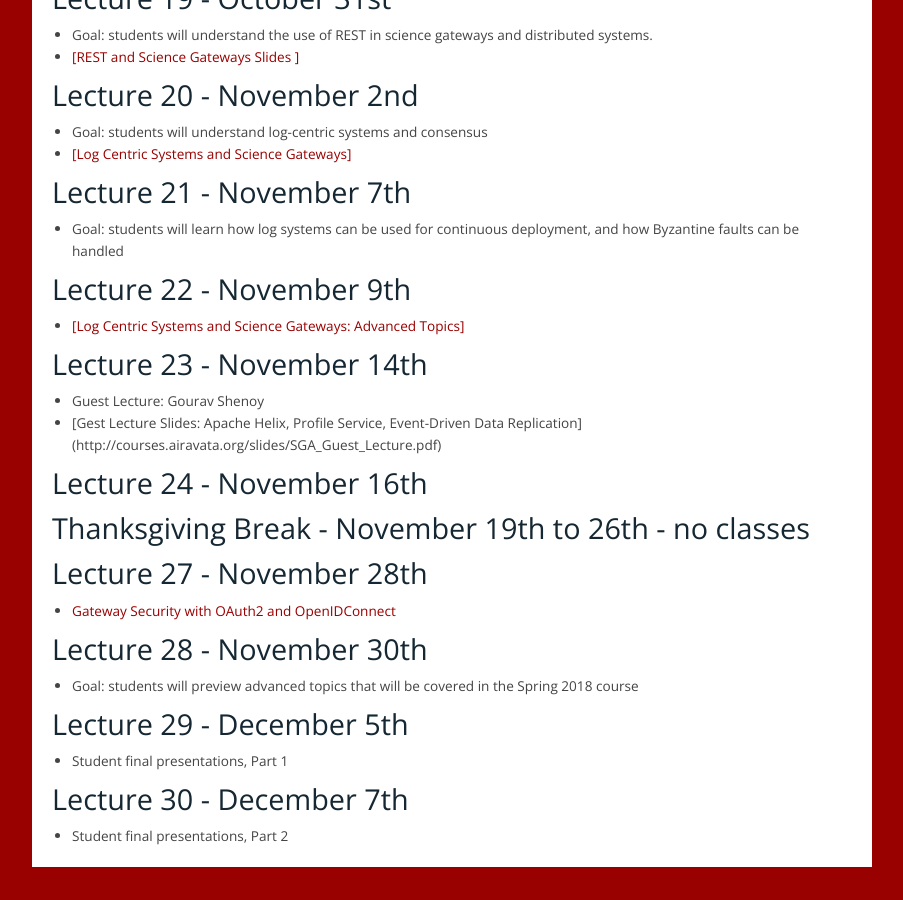
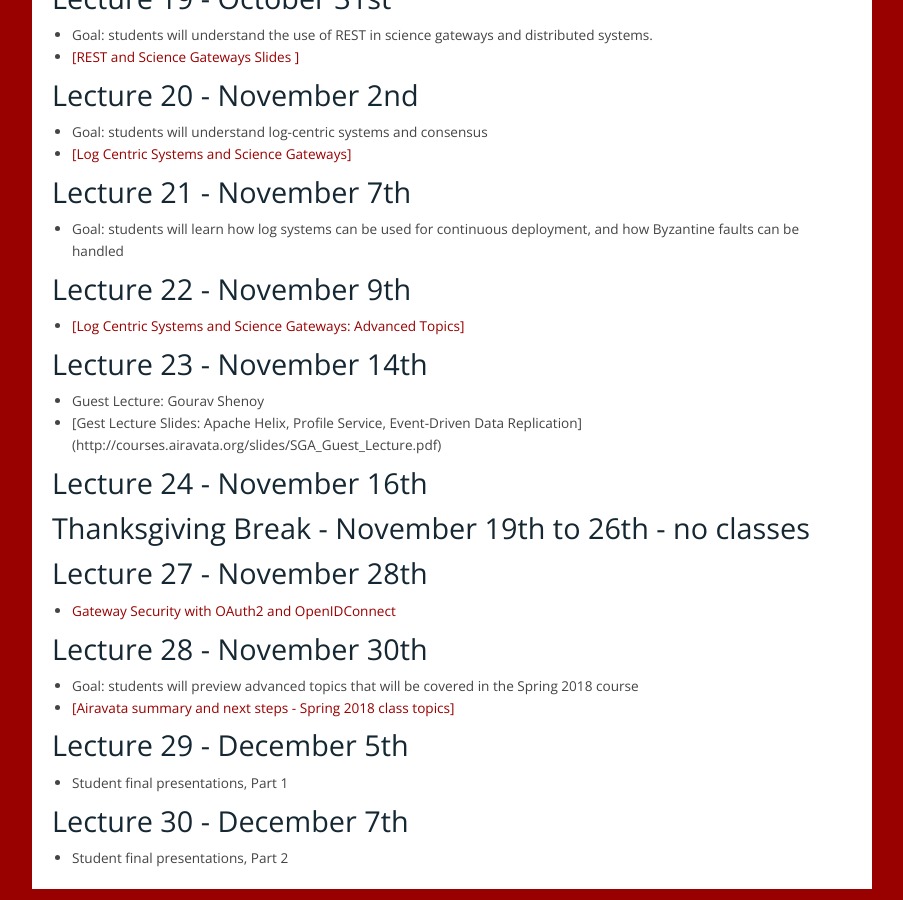
Before and after one commit to airavata-courses/airavata-courses.github.io, a Jekyll site: the page built from lectures.md, in a window 1280 px wide and 900 px high, scrolled down 2506 px. Shown: the whole window, without its empty margins (258-1161 px from the left). Built offline with Jekyll 4.4.1, drawn with Linux system fonts in a browser that asks for light colours; our own code applies the rules of GitHub Pages for plain Markdown files; before the commit the page ends 3384 px from its top, so only the background shows below that.

Commit message:
spring 2018 class slides

```diff
--- a/lectures.md
+++ b/lectures.md
@@ -133,6 +133,7 @@ The course focuses in teaching the distributed systems concepts through projects
 
 ###  Lecture 28 - November 30th
 * Goal: students will preview advanced topics that will be covered in the Spring 2018 course
+* [[Airavata summary and next steps - Spring 2018 class topics]]({{ site.url }}slides/Fall2017-Summary-Intro-to-Spring2018.pdf)
 
 ### Lecture 29 - December 5th
 * Student final presentations, Part 1
```
Also changed, not shown: 2 other files.
